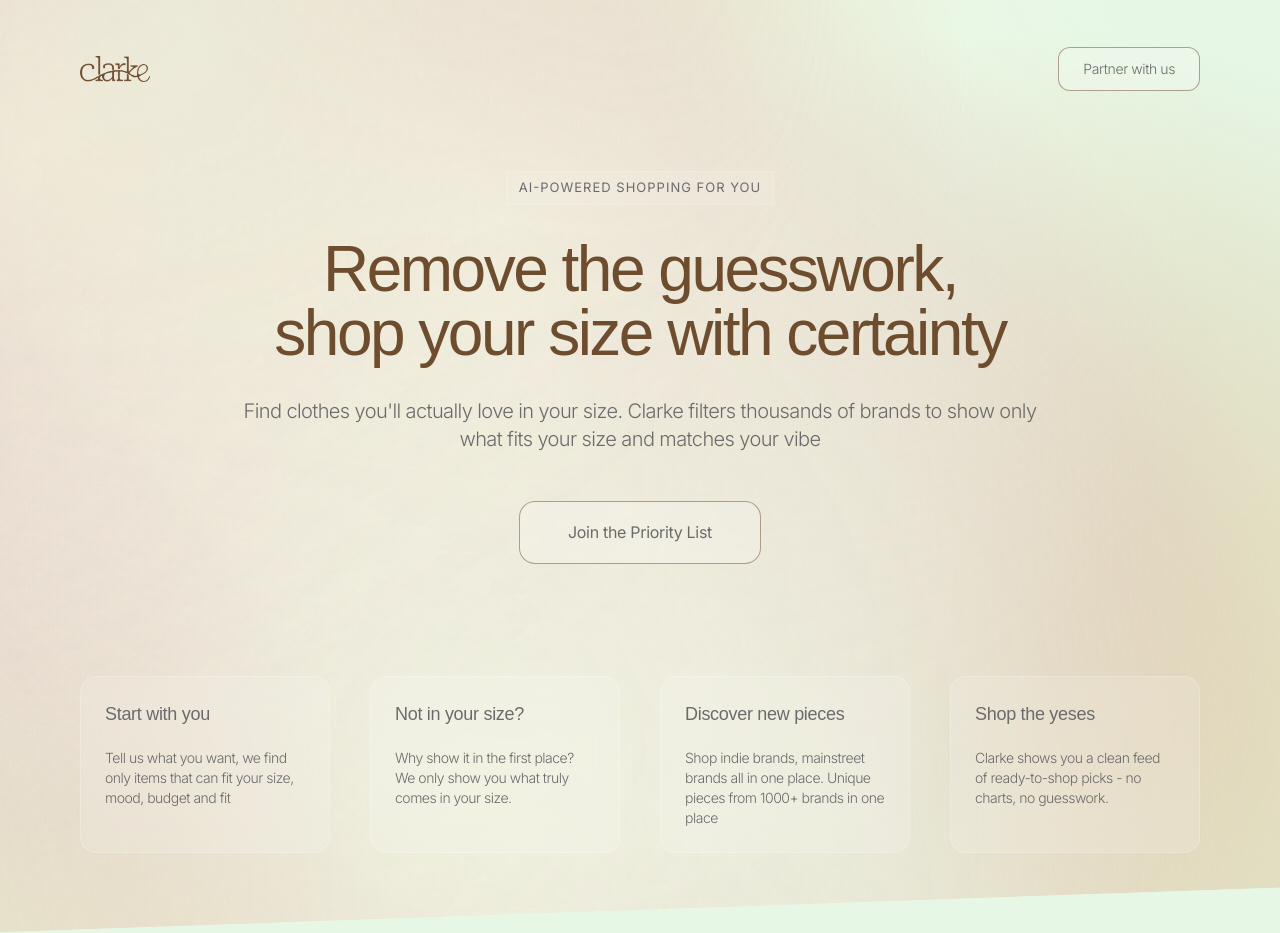
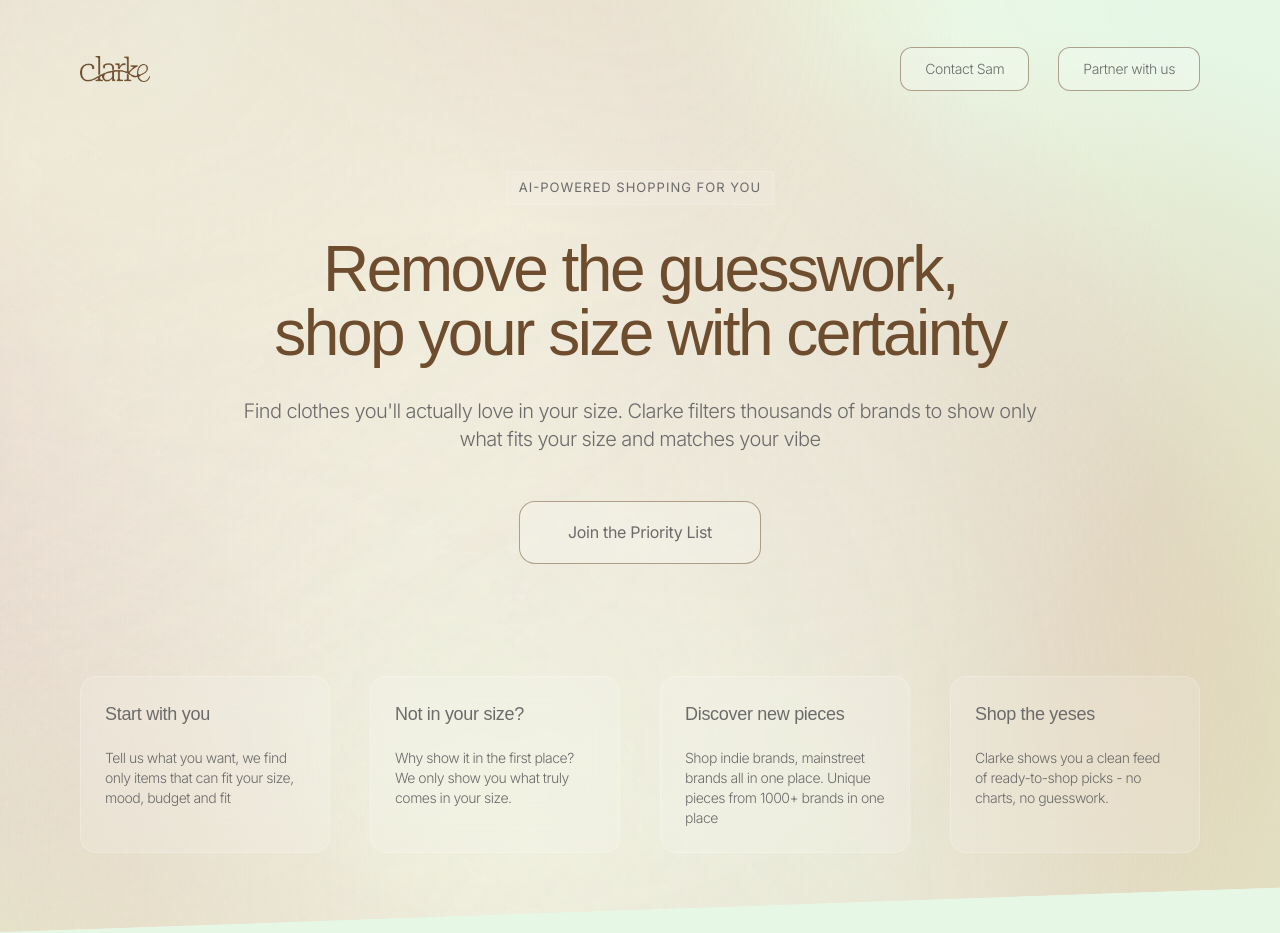
Before and after one commit to Adekunle-Samuel/clarke-landing-page, a Next.js app: page / in a window 1280 px wide. Built offline with nearby package versions, Linux system fonts and the light colour scheme; no server answers; a web font is replaced by a local one.

Commit message:
Add Contact Sam email button to header navigation

```diff
--- a/src/app/page.tsx
+++ b/src/app/page.tsx
@@ -192,6 +192,16 @@
 
           {/* Navigation Right Side */}
           <nav className="flex gap-4 sm:gap-[29px] items-center relative">
+            {/* Email Button */}
+            <a
+              href="mailto:sam@useclarke.app"
+              className="relative overflow-hidden rounded-xl px-4 lg:px-6 py-2 lg:py-3 font-sans font-normal text-[#6b6b6b] text-[11px] lg:text-[14px] tracking-[-0.4px] leading-[1.3] bg-white/20 backdrop-blur-sm border border-[#6E4D2E]/50 transition-all duration-300 focus:outline-none focus:ring-2 focus:ring-[#2ecc71] focus:ring-offset-2 group hover:bg-white/30"
+              aria-label="Send email to sam@useclarke.app"
+            >
+              <span className="relative z-10">Contact Sam</span>
+              <div className="absolute inset-0 bg-gradient-to-r from-white/0 via-white/40 to-white/0 transform -translate-x-full group-hover:translate-x-full transition-transform duration-700 ease-out"></div>
+            </a>
+
             <button
               onClick={() => setShowPartnerForm(!showPartnerForm)}
               className="relative overflow-hidden rounded-xl px-4 lg:px-6 py-2 lg:py-3 font-sans font-normal text-[#6b6b6b] text-[11px] lg:text-[14px] tracking-[-0.4px] leading-[1.3] bg-white/20 backdrop-blur-sm border border-[#6E4D2E]/50 transition-all duration-300 focus:outline-none focus:ring-2 focus:ring-[#2ecc71] focus:ring-offset-2 group"
```
